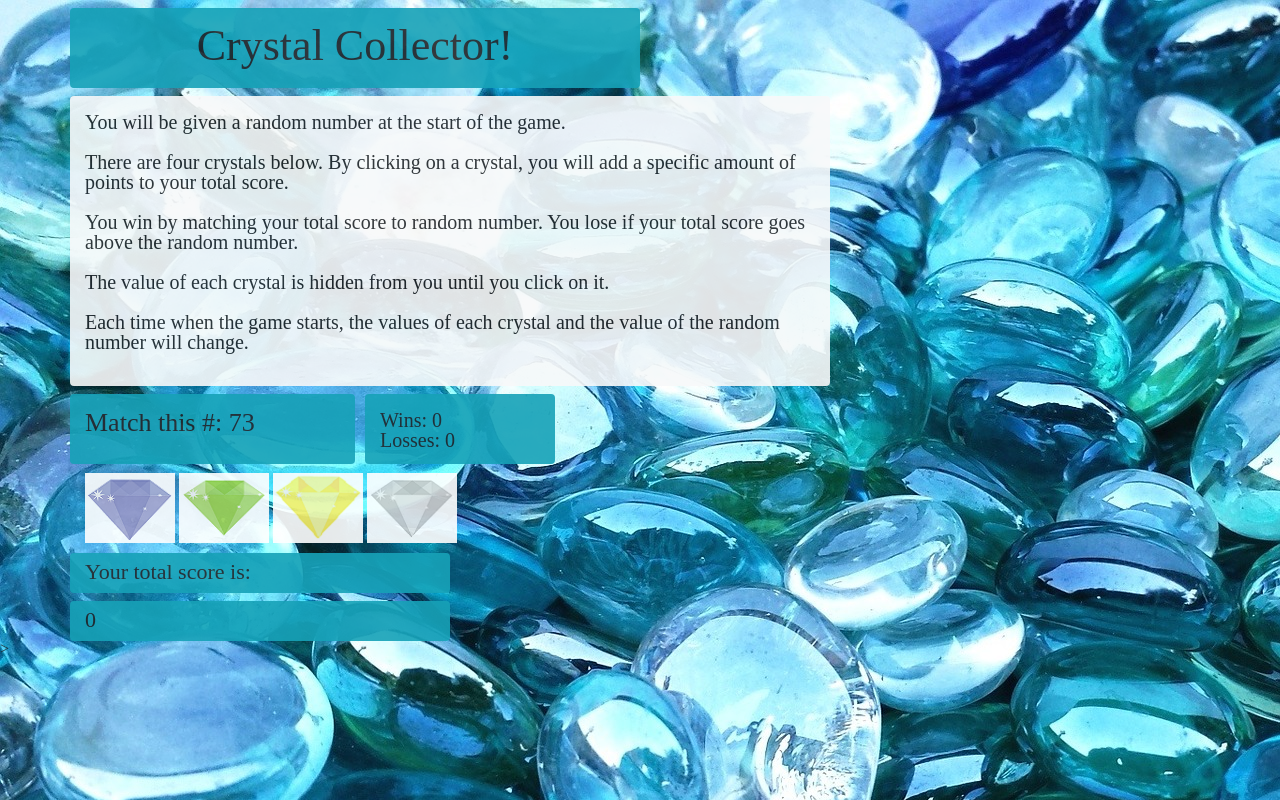
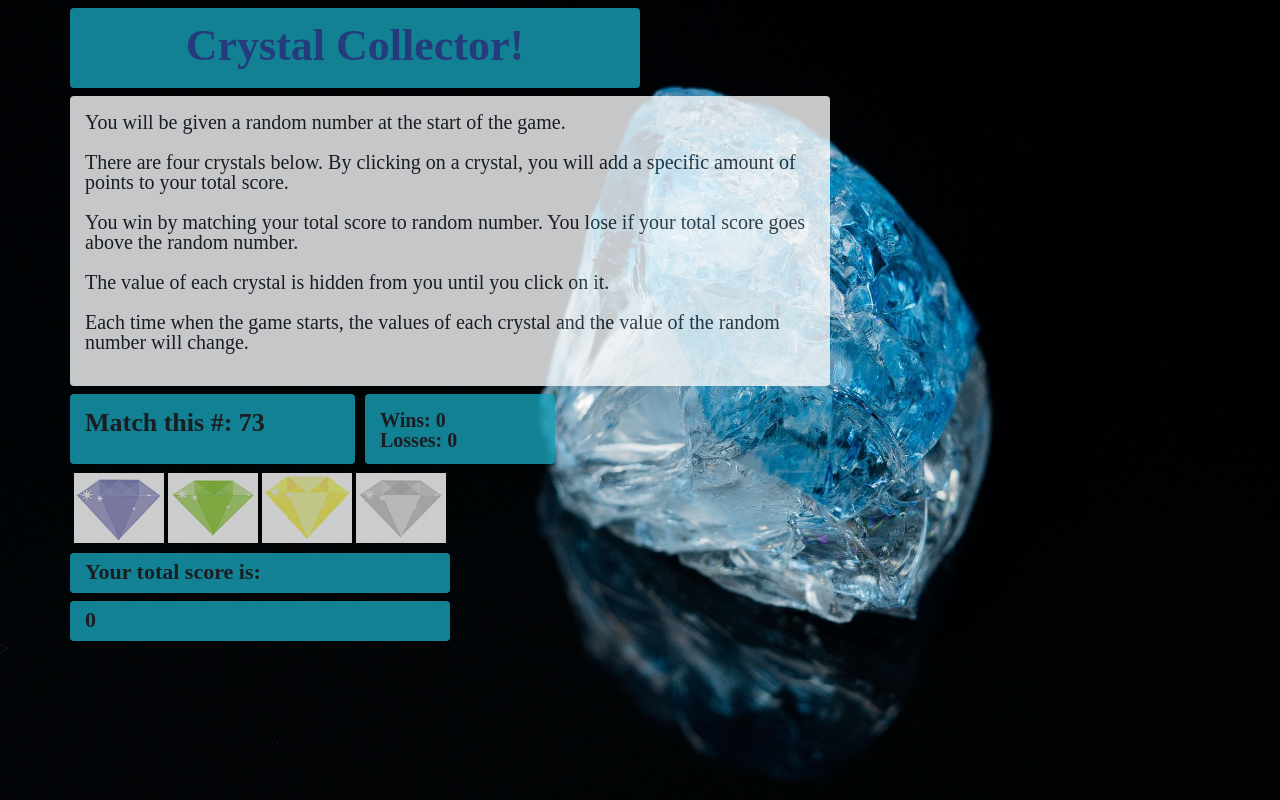
Before and after one commit to JefferyCarmichael/unit-4-game, a plain HTML site: page index.html in a window 1280 px wide. Drawn offline with nearby package versions, Linux system fonts and the light colour scheme.

Commit message:
last change

```diff
--- a/assets/css/style.css
+++ b/assets/css/style.css
@@ -6,8 +6,17 @@
     margin-top: 8px;
 }
 
+#title,#score,#title2,#player{
+    font-weight: bold;
+}
+
+#title{
+    color: rgb(46, 74, 155);
+}
+
 #rules{
     font-size: 20px;
+
 }
 
 #win{
@@ -29,6 +38,15 @@
 }
 
 body{
-    background-image: url("../images/blue-625112_1920.jpg");
-    opacity: .9;
+    background-image: url("../images/glass-1462395_1920.jpg");
+    opacity: .8;
+    background-attachment: fixed;
+    background-position: center;
+    background-repeat: no-repeat;
+    background-size: cover;
 }
+
+#jewelbox{
+   position: relative;
+   right: 11px;
+}
--- a/index.html
+++ b/index.html
@@ -4,7 +4,7 @@
 <head>
     <meta charset="utf-8" />
     <meta http-equiv="X-UA-Compatible" content="IE=edge">
-    <title>Page Title</title>
+    <title>Crystal Collector!</title>
     <meta name="viewport" content="width=device-width, initial-scale=1">
     <link rel="stylesheet" href="https://stackpath.bootstrapcdn.com/bootstrap/4.1.1/css/bootstrap.min.css" integrity="sha384-WskhaSGFgHYWDcbwN70/dfYBj47jz9qbsMId/iRN3ewGhXQFZCSftd1LZCfmhktB"
         crossorigin="anonymous">
@@ -17,7 +17,7 @@
 
 <body>
 
-<!-- ************************Main Title************************* -->
+    <!-- Main Title-->
     <div class="container">
 
         <div class="row" id="title">
@@ -29,17 +29,17 @@
             <div class="col-sm-3"></div>
             <div class="col-sm-3"></div>
         </div>
-<!--Rules for the Game-->
+        <!--Rules for the Game-->
         <div class="row" id="rules">
             <div class="col-sm-8 rounded  bg-light pt-3" style="height: 290px;">
                 <section>
                     <p>You will be given a random number at the start of the game.</p>
                     <br/>
-                    <p>There are four crystals below. By clicking on a crystal, you will add a specific amount of points to your
-                        total score.</p>
+                    <p>There are four crystals below. By clicking on a crystal, you will add a specific amount of points to
+                        your total score.</p>
                     <br/>
-                    <p>You win by matching your total score to random number.  You lose if your total score
-                        goes above the random number.</p>
+                    <p>You win by matching your total score to random number. You lose if your total score goes above the random
+                        number.</p>
                     <br/>
                     <p>The value of each crystal is hidden from you until you click on it.</p>
                     <br/>
```
Also changed, not shown: assets/images/blue-625112_1920.jpg (deleted), assets/images/glass-1462395_1920.jpg (added).
